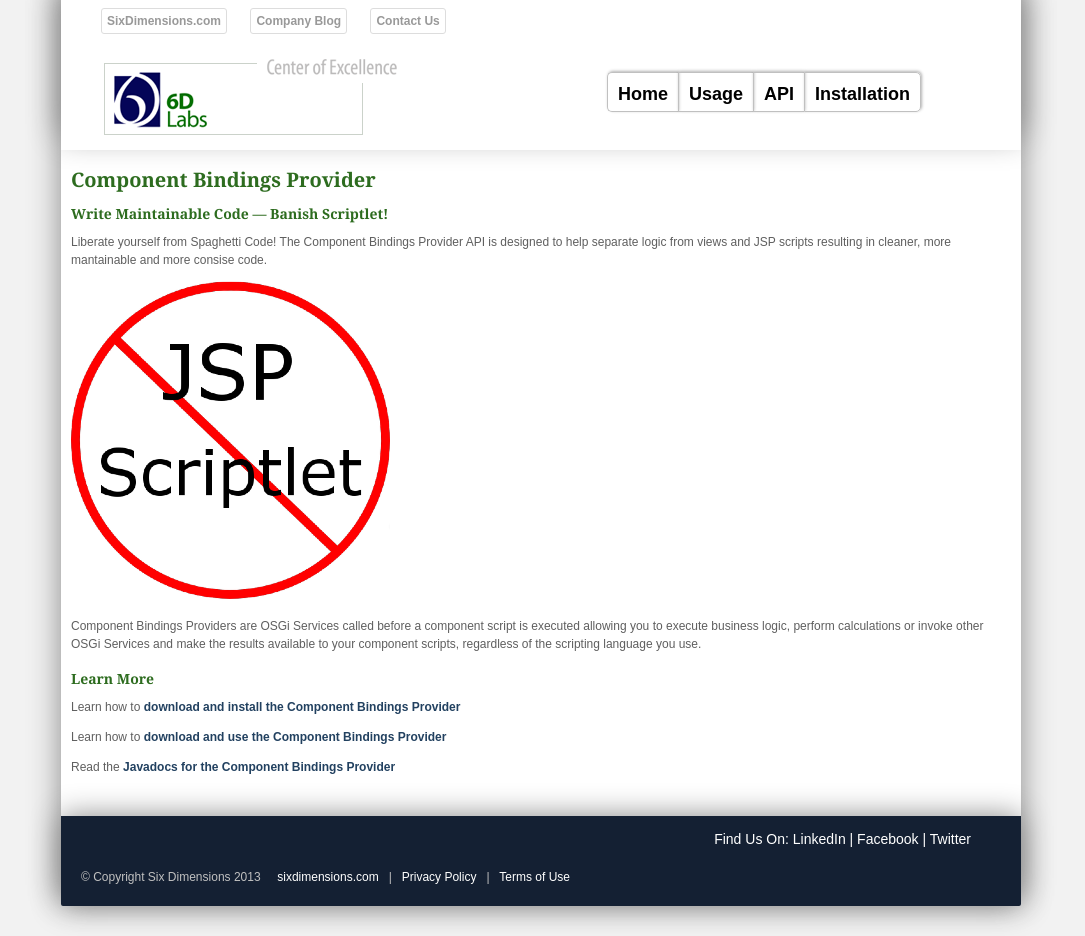
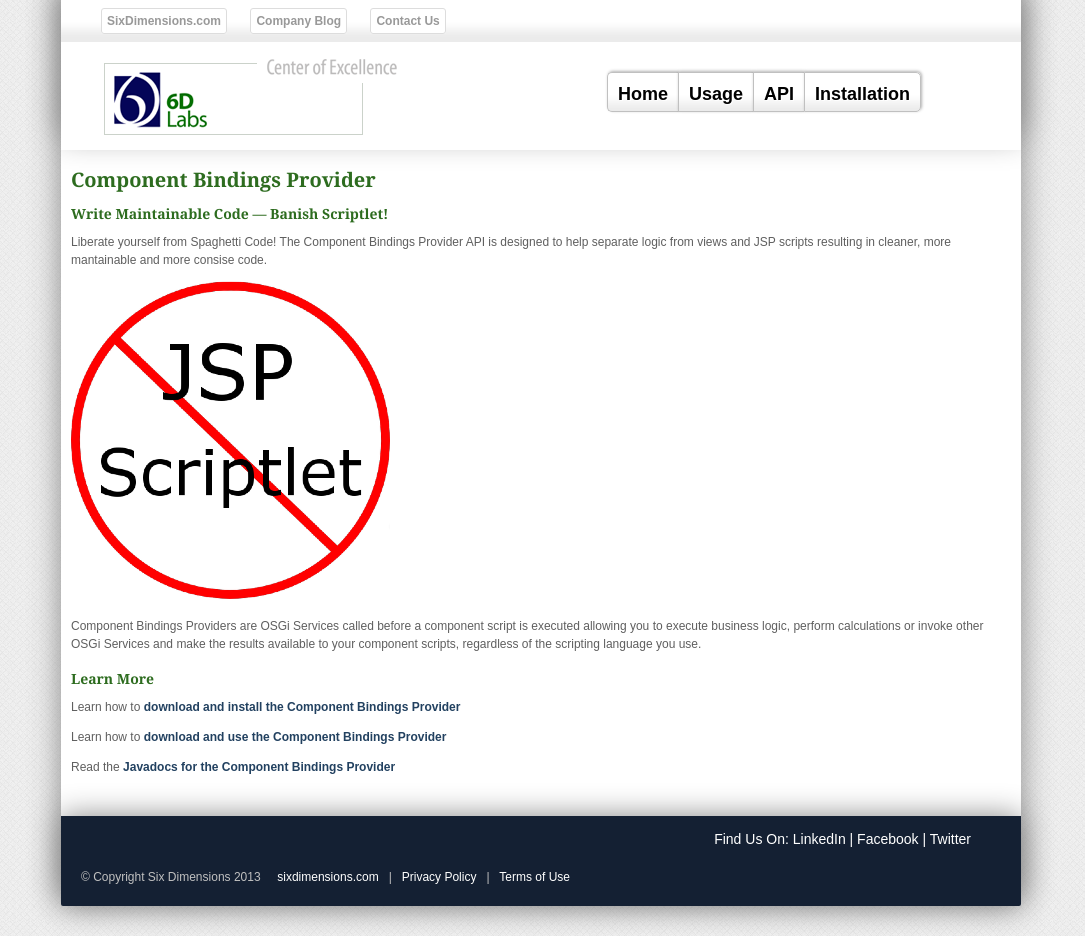
Before and after one commit to SixDimensions/Component-Bindings-Provider, a Jekyll site: the page built from index.md, in a window 1280 px wide. Shown: the whole page, without its empty margins (99-1184 px from the left). Built offline with Jekyll 4.4.1, drawn with Linux system fonts in a browser that asks for light colours.

Commit message:
Fixing css image paths

```diff
--- a/_layouts/default.html
+++ b/_layouts/default.html
@@ -20,7 +20,7 @@
 					<a href="http://www.sixdimensions.com/contact-us">Contact Us</a>
 				</div>
 				<h1>
-					<a href="/" id="logo">
+					<a href="/Component-Bindings-Provider/" id="logo">
 						<img width="300" height="84" src="images/logo.png" alt="Six Dimensions Labs">
 					</a>
 				</h1>
--- a/css/layout.css
+++ b/css/layout.css
@@ -26,7 +26,7 @@ html,body {
 	margin: 0;
 	padding: 0;
 	margin-bottom: 15px;
-	background: url("images/main-bg.png") repeat
+	background: url("../images/main-bg.png") repeat
 		scroll 0 bottom #F2F2F2;
 }
 
@@ -339,7 +339,7 @@ ul ul,ol ol,ul ol,ol ul {
 
 #search-box input[name=search_block_form] {
 	width: 77%;
-	background: url("images/search.png") no-repeat 5px 6px;
+	background: url("../images/search.png") no-repeat 5px 6px;
 	background-color: white;
 	-moz-border-radius: 2px;
 	border-radius: 2px;
@@ -351,7 +351,7 @@ ul ul,ol ol,ul ol,ol ul {
 
 #topbar {
 	height: 42px;
-	background: url("images/global_bg.png") repeat-x;
+	background: url("../images/global_bg.png") repeat-x;
 	padding: 12px 0 0 40px;
 }
 
@@ -551,7 +551,7 @@ ul ul,ol ol,ul ol,ol ul {
 	border: 1px solid #FFF;
 	-moz-box-shadow: 1px -1px 3px rgba(0, 0, 0, .3);
 	-webkit-box-shadow: 1px -1px 3px rgba(0, 0, 0, .3);
-	background: url("images/global_bg.png") repeat-x;
+	background: url("../images/global_bg.png") repeat-x;
 	border: 1px solid silver;
 	border-right: none;
 }
```
